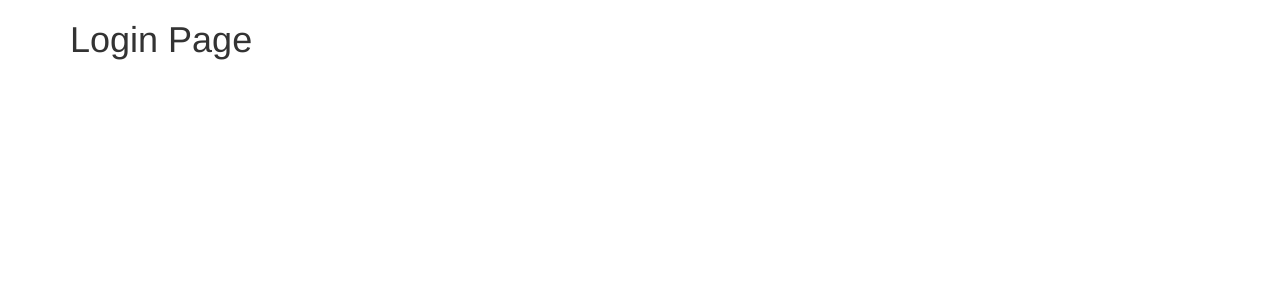
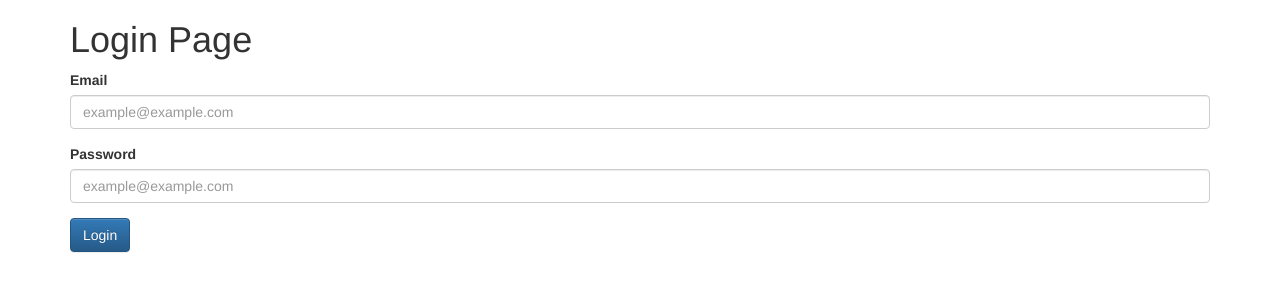
Before and after one commit to harishshg/book-repository, a React (Create React App) app: page /login in a window 1280 px wide. Shown: the top 300 px of the page. Built offline with nearby package versions, Linux system fonts and the light colour scheme.

Commit message:
added client side validations of log in form

```diff
--- a/package.json
+++ b/package.json
@@ -4,11 +4,13 @@
   "private": true,
   "dependencies": {
     "bootstrap": "^3.3.7",
+    "prop-types": "^15.6.0",
     "react": "^16.2.0",
     "react-bootstrap": "^0.31.5",
     "react-dom": "^16.2.0",
     "react-router": "^4.2.0",
-    "react-router-dom": "^4.2.2"
+    "react-router-dom": "^4.2.2",
+    "validator": "^9.2.0"
   },
   "devDependencies": {
     "eslint": "^4.13.1",
--- /dev/null
+++ b/src/components/forms/LoginForm.js
@@ -0,0 +1,85 @@
+import React from "react";
+import {
+  Form,
+  FormGroup,
+  ControlLabel,
+  FormControl,
+  Button
+} from "react-bootstrap";
+import Validator from "validator";
+import PropTypes from "prop-types";
+import InlineError from "../messages/InlineError";
+
+class LoginForm extends React.Component {
+  state = {
+    data: {
+      email: "",
+      password: ""
+    },
+    loading: false,
+    errors: {}
+  };
+  onChange = e =>
+    this.setState({
+      data: { ...this.state.data, [e.target.name]: e.target.value }
+    });
+
+  onSubmit = event => {
+    event.preventDefault();
+    const errors = this.validate(this.state.data);
+    this.setState({ errors });
+    if (Object.keys(errors).length === 0) {
+      this.props.submit(this.state.data);
+    }
+  };
+
+  validate = data => {
+    const errors = {};
+    if (!Validator.isEmail(data.email)) errors.email = "Invalid email";
+    if (!data.password) errors.password = "can't be blank";
+    return errors;
+  };
+  render() {
+    const { data, errors } = this.state;
+
+    return (
+      <Form onSubmit={this.onSubmit}>
+        <FormGroup
+          controlId="email"
+          validationState={errors.email ? "error" : null}
+        >
+          <ControlLabel>Email</ControlLabel>
+          <FormControl
+            type="email"
+            name="email"
+            placeholder="example@example.com"
+            value={data.email}
+            onChange={this.onChange}
+          />
+          {errors.email && <InlineError text={errors.email} />}
+        </FormGroup>
+        <FormGroup
+          controlId="password"
+          validationState={errors.password ? "error" : null}
+        >
+          <ControlLabel>Password</ControlLabel>
+          <FormControl
+            type="password"
+            name="password"
+            placeholder="example@example.com"
+            value={data.password}
+            onChange={this.onChange}
+          />
+          {errors.password && <InlineError text={errors.password} />}
+        </FormGroup>
+        <Button bsStyle="primary" type="submit">
+          Login
+        </Button>
+      </Form>
+    );
+  }
+}
+LoginForm.propTypes = {
+  submit: PropTypes.func.isRequired
+};
+export default LoginForm;
--- /dev/null
+++ b/src/components/messages/InlineError.js
@@ -0,0 +1,10 @@
+import React from "react";
+import PropTypes from "prop-types";
+
+const InlineError = ({ text }) => (
+  <span style={{ color: "#ae5856" }}>{text}</span>
+);
+InlineError.propTypes = {
+  text: PropTypes.string.isRequired
+};
+export default InlineError;
--- a/src/components/pages/LoginPage.js
+++ b/src/components/pages/LoginPage.js
@@ -1,8 +1,20 @@
-import React from 'react';
+import React from "react";
+import LoginForm from "../forms/LoginForm";
 
-const LoginPage = () => (
-  <div>
-    <h1>Login Page</h1>
-  </div>
-);
+class LoginPage extends React.Component {
+  submit = data => {
+    console.log(data);
+  };
+
+  render() {
+    return (
+      <div>
+        <h1>Login Page</h1>
+
+        <LoginForm submit={this.submit} />
+      </div>
+    );
+  }
+}
+
 export default LoginPage;
```
Also changed, not shown: 1 other file (tests, documents, lock files or other folders).
